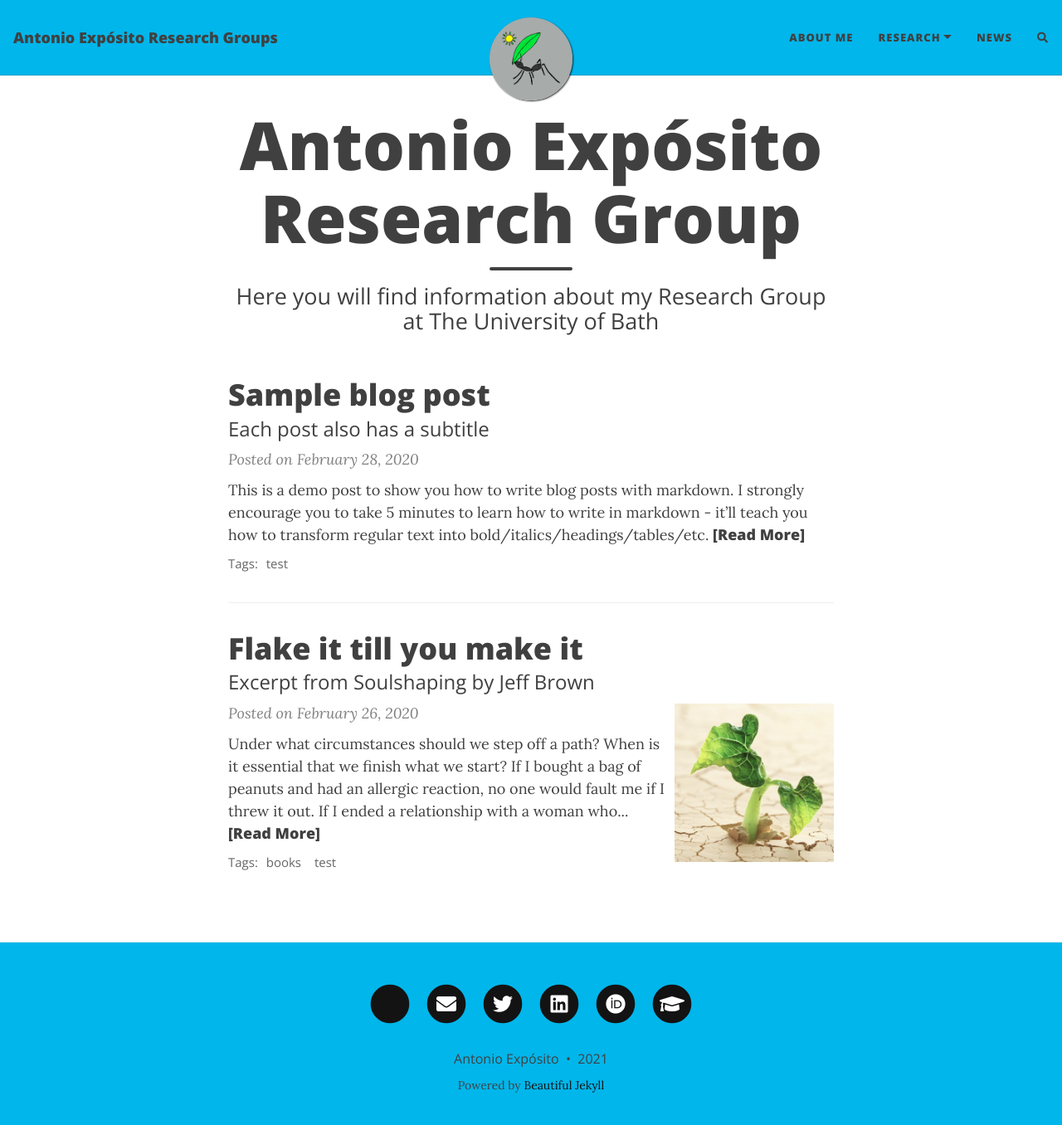
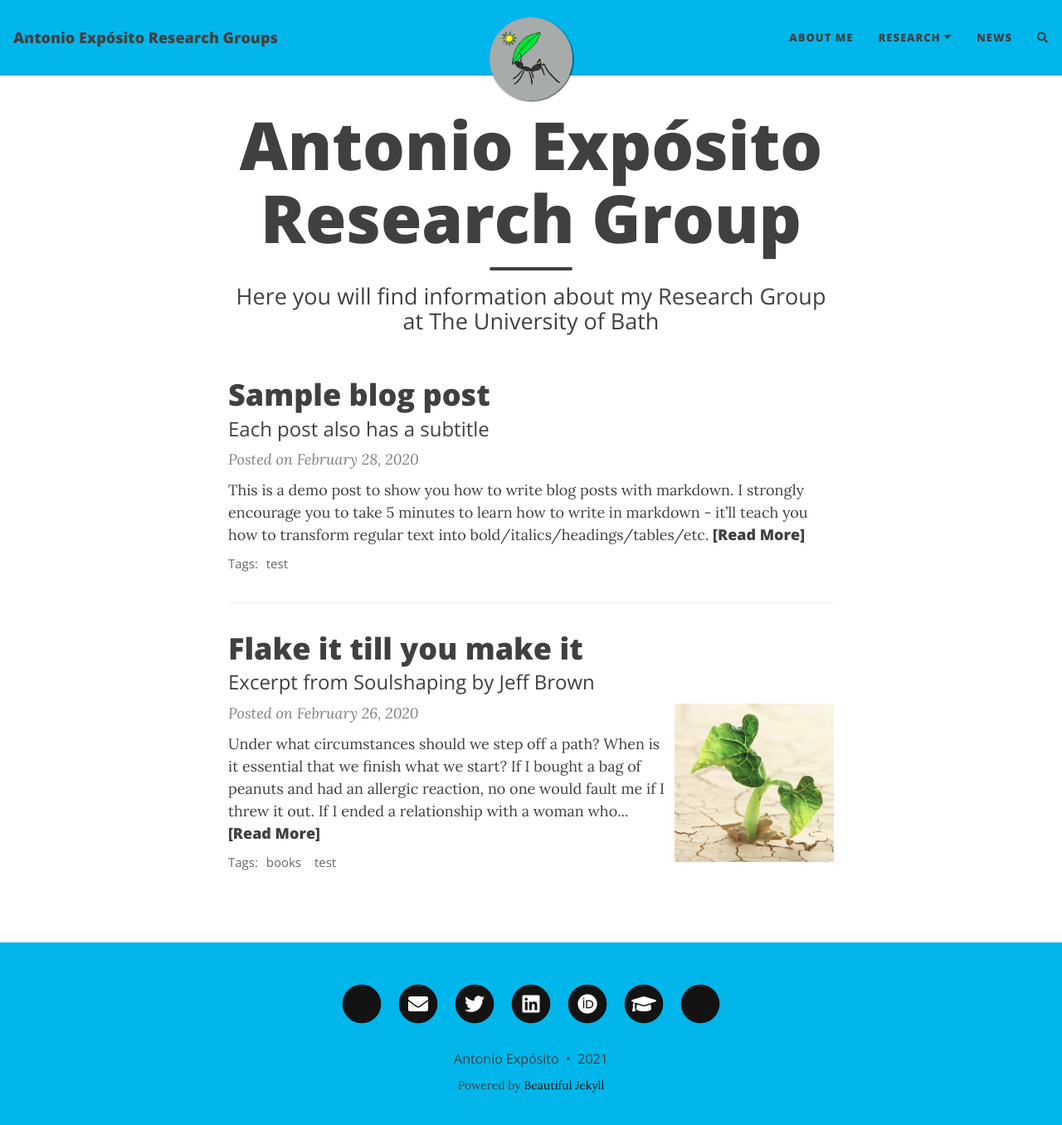
Before and after one commit to AntonioJExposito/AntonioJExposito.github.io, a Jekyll site: the page built from index.html, in a window 1280 px wide and 1369 px high. Shown: the top 1356 px of the window at 83% size. Built offline with Jekyll 4.4.1, drawn with Linux system fonts in a browser that asks for light colours; nearby versions of some CDN libraries; the list of posts is cut into pages by our own code; comment, search, counter and statistics services are not loaded.

Commit message:
Update social-networks-links.html

```diff
--- a/_includes/social-networks-links.html
+++ b/_includes/social-networks-links.html
@@ -17,7 +17,7 @@
     <a href="https://researchportal.bath.ac.uk/en/persons/{{ site.social-network-links.bath }}" title="Bath website">
       <span class="fa-stack fa-lg" aria-hidden="true">
         <i class="fas fa-circle fa-stack-2x"></i>
-        <i class="fab fa-website fa-stack-1x fa-inverse"></i>
+        <i class="fab fa-wifi fa-stack-1x fa-inverse"></i>
       </span>
       <span class="sr-only">Bath website</span>
    </a>
@@ -276,6 +276,18 @@
   </li>
 {%- endif -%}
 
+ {%- if site.social-network-links.scopus -%}
+  <li class="list-inline-item">
+    <a href="https://www.scopus.com/authid/{{ site.social-network-links.scopus }}" title="Scopus">
+      <span class="fa-stack fa-lg" aria-hidden="true">
+        <i class="fas fa-circle fa-stack-2x"></i>
+        <i class="fa fa-scopus fa-stack-1x fa-inverse"></i>
+      </span>
+      <span class="sr-only">Scopus</span>
+    </a>
+  </li>
+{%- endif -%}
+
 {%- if site.social-network-links.patreon -%}
   <li class="list-inline-item">
     <a href="https://patreon.com/{{ site.social-network-links.patreon }}" title="Patreon">
```
